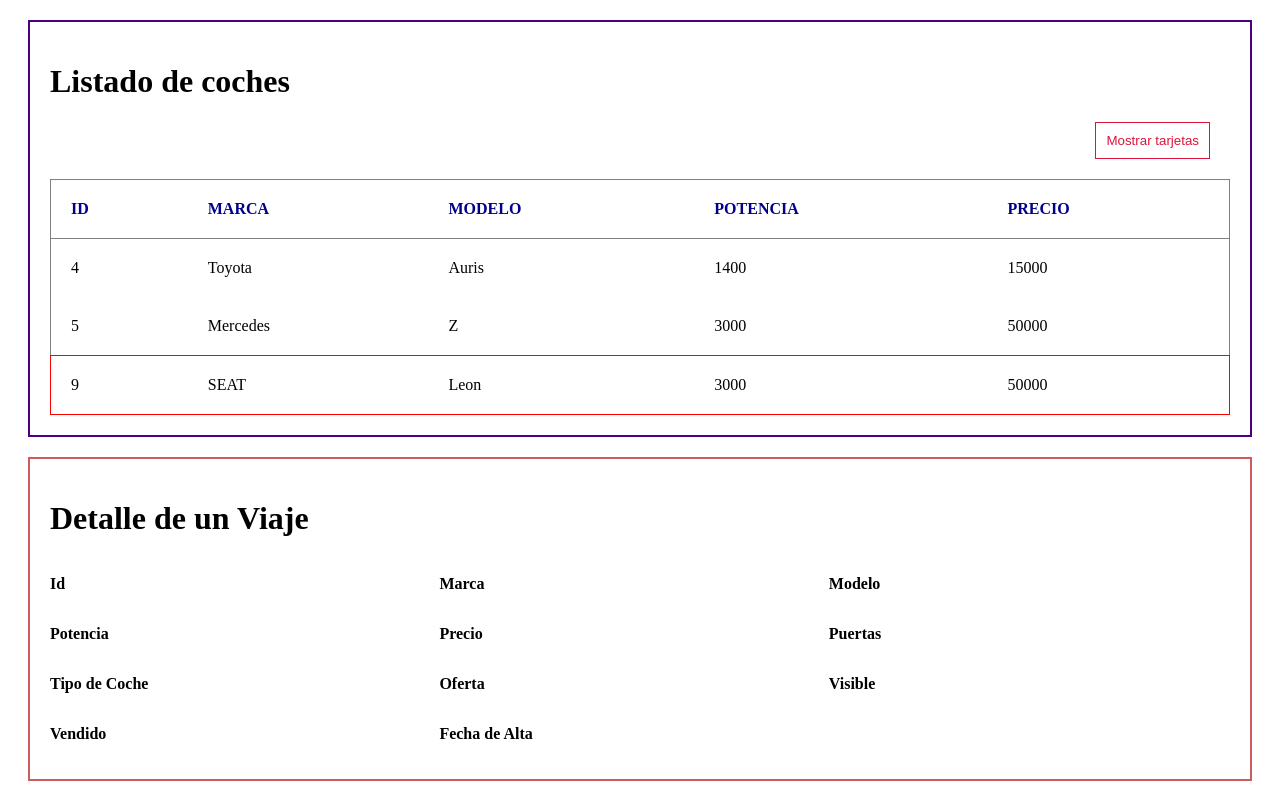
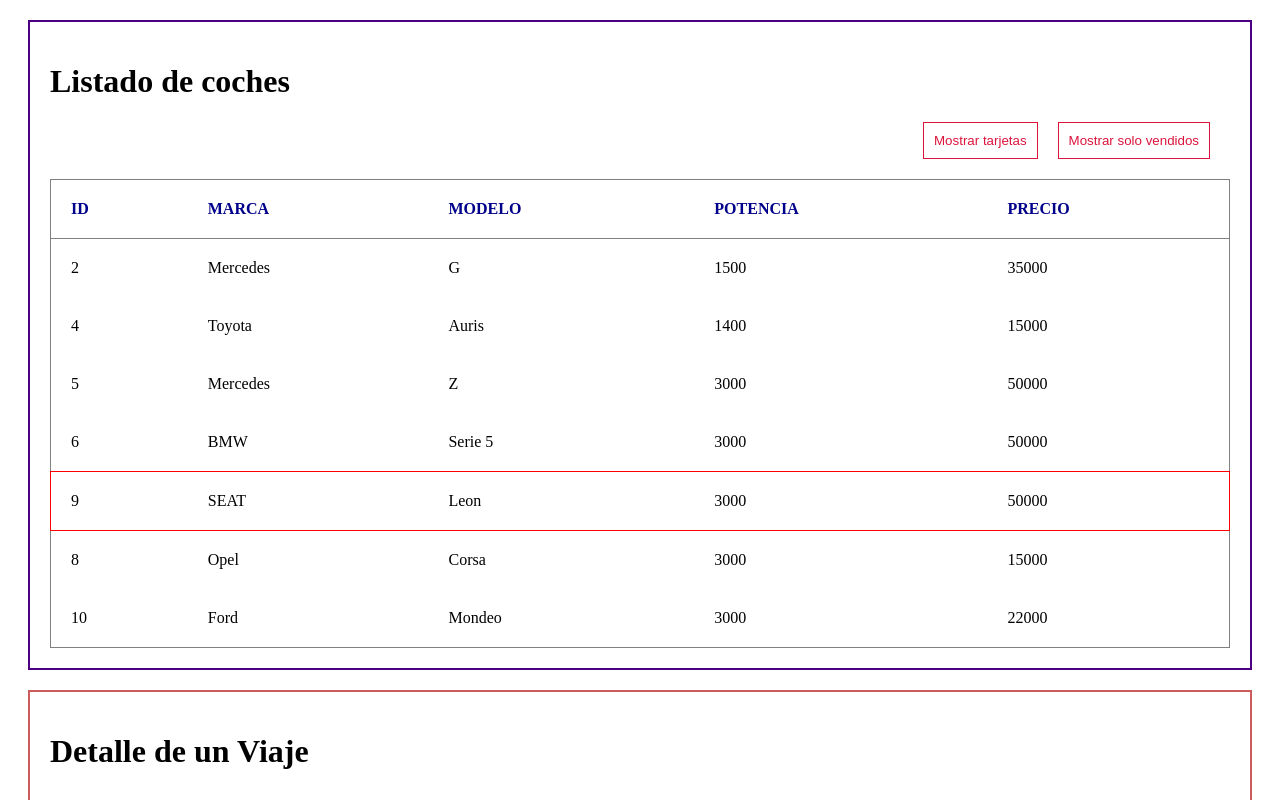
Before and after one commit to crishyperreality/concesionario-coches, an Angular app: page / in a window 1280 px wide. Shown: the top 800 px of the page. Built offline with nearby package versions, Linux system fonts and the light colour scheme.

Commit message:
Filtrado de coches

```diff
--- a/src/app/coches-list/coches-list.component.html
+++ b/src/app/coches-list/coches-list.component.html
@@ -1,9 +1,12 @@
 <div class="container">
     <h1>Listado de coches</h1>
     <div class="buttons">
+        <!-- <button (click)="mostrarOcultarVendidos()"> {{soloVendidos ? 'Mostrar Todos' : 'Mostrar solo vendido' }}</button> -->
+        <button (click)="mostrarOcultarVendidos()"> {{soloVendidosLabel}}</button>
         <button *ngIf="verTabla" (click)="mostrarTarjetas()">Mostrar tarjetas</button>
         <button *ngIf="!verTabla" (click)="mostrarTabla()">Mostrar tabla</button>
     </div>
-    <app-coches-table *ngIf="verTabla" [coches]="coches" (cocheSeleccionado)="cocheSeleccionado.emit($event)"></app-coches-table>
-    <app-coches-card-list *ngIf="!verTabla" [coches]="coches"  (cocheSeleccionado)="mostrarCocheClick($event)"></app-coches-card-list>
+    <app-coches-table *ngIf="verTabla" [coches]="cochesFiltrados" (cocheSeleccionado)="cocheSeleccionado.emit($event)"></app-coches-table>
+    <app-coches-card-list *ngIf="!verTabla" [coches]="cochesFiltrados" (cocheSeleccionado)="mostrarCocheClick($event)">
+    </app-coches-card-list>
 </div>
--- a/src/app/coches-list/coches-list.component.ts
+++ b/src/app/coches-list/coches-list.component.ts
@@ -1,4 +1,4 @@
-import { Component, EventEmitter, Input, OnInit, Output } from '@angular/core';
+import { Component, EventEmitter, Input, OnChanges, OnInit, Output, SimpleChanges } from '@angular/core';
 import { Coche } from '../model/coche';
 
 @Component({
@@ -6,14 +6,25 @@ import { Coche } from '../model/coche';
   templateUrl: './coches-list.component.html',
   styleUrls: ['./coches-list.component.scss']
 })
-export class CochesListComponent implements OnInit {
+export class CochesListComponent implements OnInit, OnChanges {
+
+
+  cochesFiltrados: Coche[] = [];
 
   @Input() coches: Coche[];
   @Output() cocheSeleccionado = new EventEmitter<Coche>();
 
   verTabla = true;
+  soloVendidos = false;
+  soloVendidosLabel = 'Mostrar solo vendidos';
 
   constructor() { }
+
+  ngOnChanges(changes: SimpleChanges): void {
+    if (changes.coches) {
+      this.filtrarCoches();
+    }
+  }
 
   ngOnInit(): void {
   }
@@ -29,4 +40,22 @@ export class CochesListComponent implements OnInit {
   mostrarTabla(): void {
     this.verTabla = true;
   }
+
+  mostrarOcultarVendidos() {
+    this.soloVendidos = !this.soloVendidos;
+    this.filtrarCoches();
+  }
+
+  private filtrarCoches(): void {
+    if (this.soloVendidos) {
+      this.cochesFiltrados = this.coches.filter(c => c.vendido);
+      this.soloVendidosLabel = 'Mostrar todos';
+    } else {
+      this.cochesFiltrados = this.coches;
+      this.soloVendidosLabel = 'Mostrar solo vendidos';
+    }
+
+    // this.cochesFiltrados = this.soloVendidos ? this.coches.filter(c => c.vendido) : this.coches;
+    // this.soloVendidosLabel = this.soloVendidos ? 'Mostrar todos' : 'Mostrar solo vendidos';
+  }
 }
--- a/src/app/coches-list/coches-table/coches-table.component.html
+++ b/src/app/coches-list/coches-table/coches-table.component.html
@@ -8,7 +8,7 @@
     </thead>
     <tbody>
         <ng-container *ngFor="let item of coches">
-            <tr *ngIf="item.visible" (click)="cocheSeleccionado.emit(item)" [ngClass]="{vendido: item.vendido}">
+            <tr (click)="cocheSeleccionado.emit(item)" [ngClass]="{vendido: item.vendido}">
                 <td>{{item.id}}</td>
                 <td>{{item.marca}}</td>
                 <td>{{item.modelo}}</td>
```
